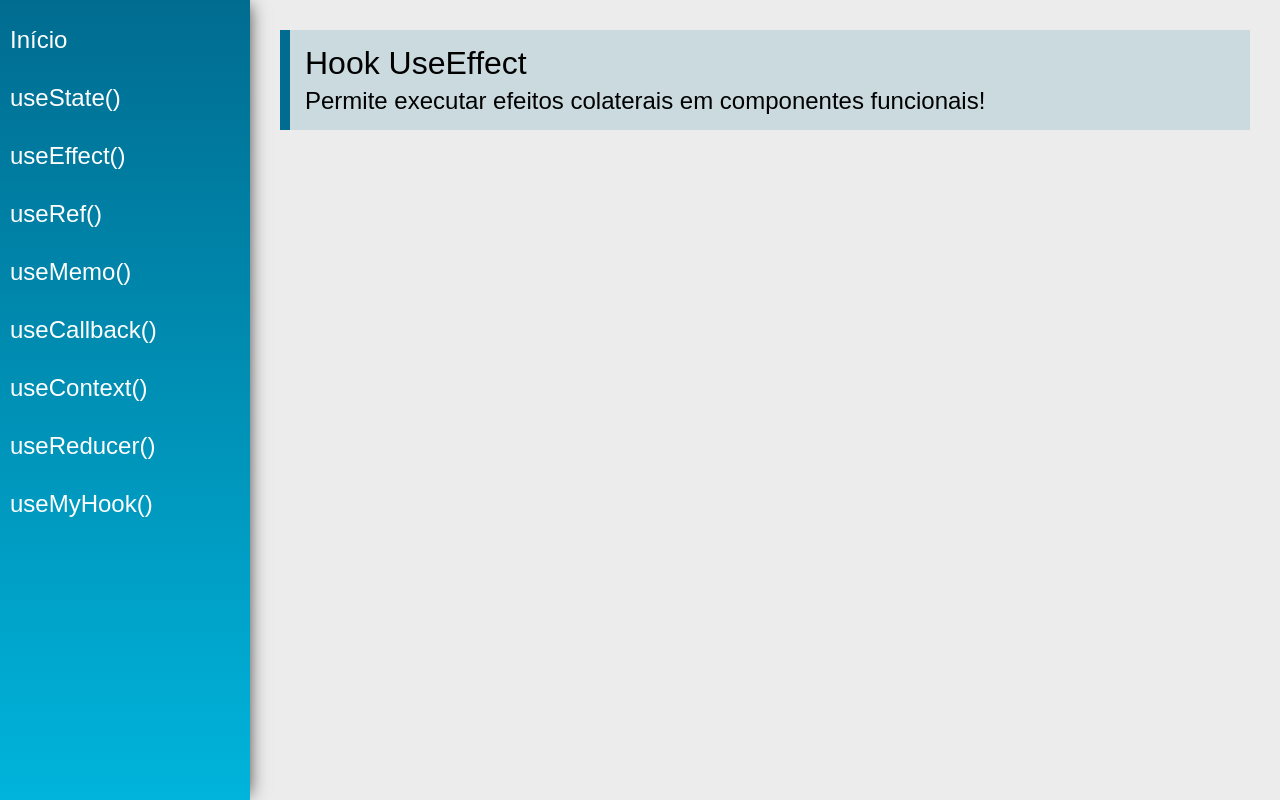
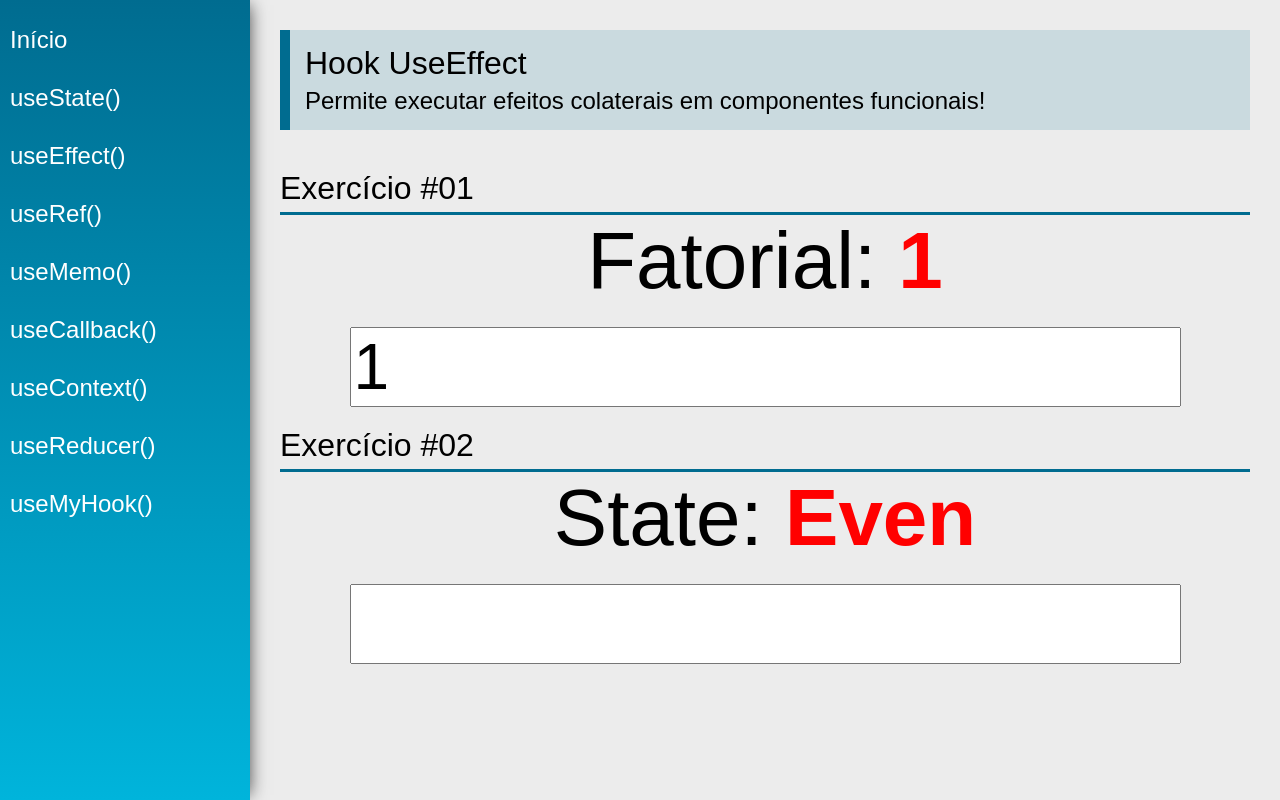
Before and after one commit to ValdoNeves/hooks_react, a React (Create React App) app: page /useEffect in a window 1280 px wide. Built offline with nearby package versions, Linux system fonts and the light colour scheme.

Commit message:
useEffect efeito causado quando o estado eh auterado

```diff
--- a/src/views/examples/UseEffect.jsx
+++ b/src/views/examples/UseEffect.jsx
@@ -1,13 +1,64 @@
-import React from 'react'
+import React, { useEffect, useState } from 'react'
 import PageTitle from '../../components/layout/PageTitle'
+import SectionTitle from '../../components/layout/SectionTitle'
+
+function calcFactorial(num) {
+    const n = parseInt(num)
+    if (n < 0) return -1
+    if (n === 0) return 1
+    return calcFactorial(n - 1) * n
+
+}
+
+function calcEvenOrOdd(num) {
+    const n = parseInt(num)
+    if(n % 2 === 0) return 0
+    return 1
+}
+
 
 const UseEffect = (props) => {
+
+    const [number, setNumber] = useState(1)
+    const [factorial, setFactorial] = useState(1)
+    const [evenOrOdd, setEvenOrOdd] = useState(0)
+
+    useEffect(function () {
+        setFactorial(calcFactorial(number))
+    }, [number])
+
+    useEffect(function () {
+        setEvenOrOdd(calcEvenOrOdd(evenOrOdd))
+    }, [evenOrOdd])
+
     return (
         <div className="UseEffect">
             <PageTitle
                 title="Hook UseEffect"
                 subtitle="Permite executar efeitos colaterais em componentes funcionais!"
             />
+
+            <SectionTitle title="Exercício #01" />
+            <div className="center">
+                <div>
+                    <span className="text">Fatorial: </span>
+                    <span className="text red">{factorial === -1 ? "Don't exist" : factorial}</span>
+                </div>
+
+                <input type="number" className="input"
+                    value={number}
+                    onChange={e => setNumber(e.target.value)} />
+            </div>
+
+            <SectionTitle title="Exercício #02" />
+            <div className="center">
+                <div>
+                    <span className="text">State: </span>
+                    <span className="text red">{evenOrOdd === 0 ? 'Even' : 'Odd'} </span>
+                </div>
+                <input type="number" className="input"
+                    onChange={e => setEvenOrOdd(e.target.value)} />
+            </div>
         </div>
     )
 }
```
